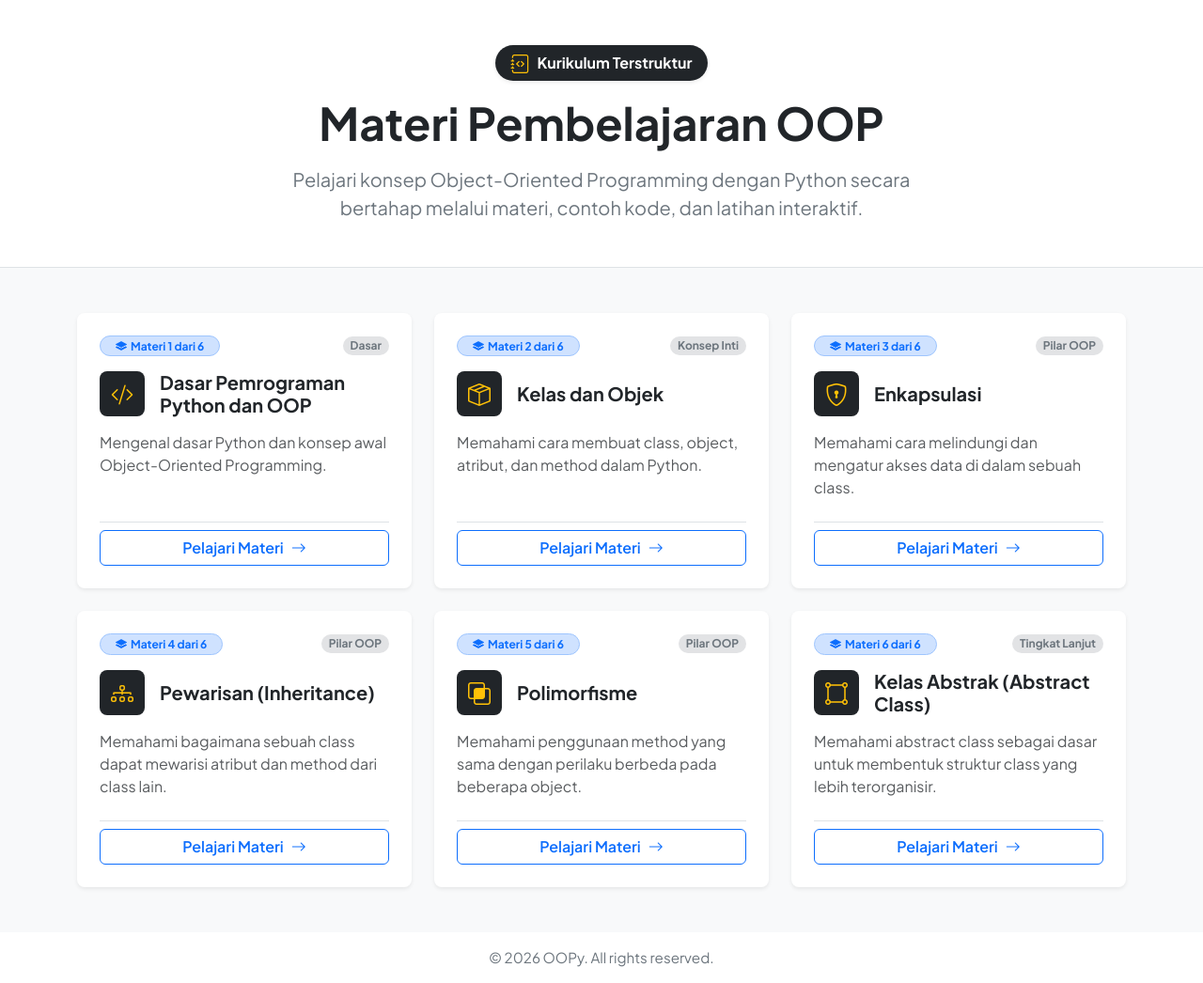
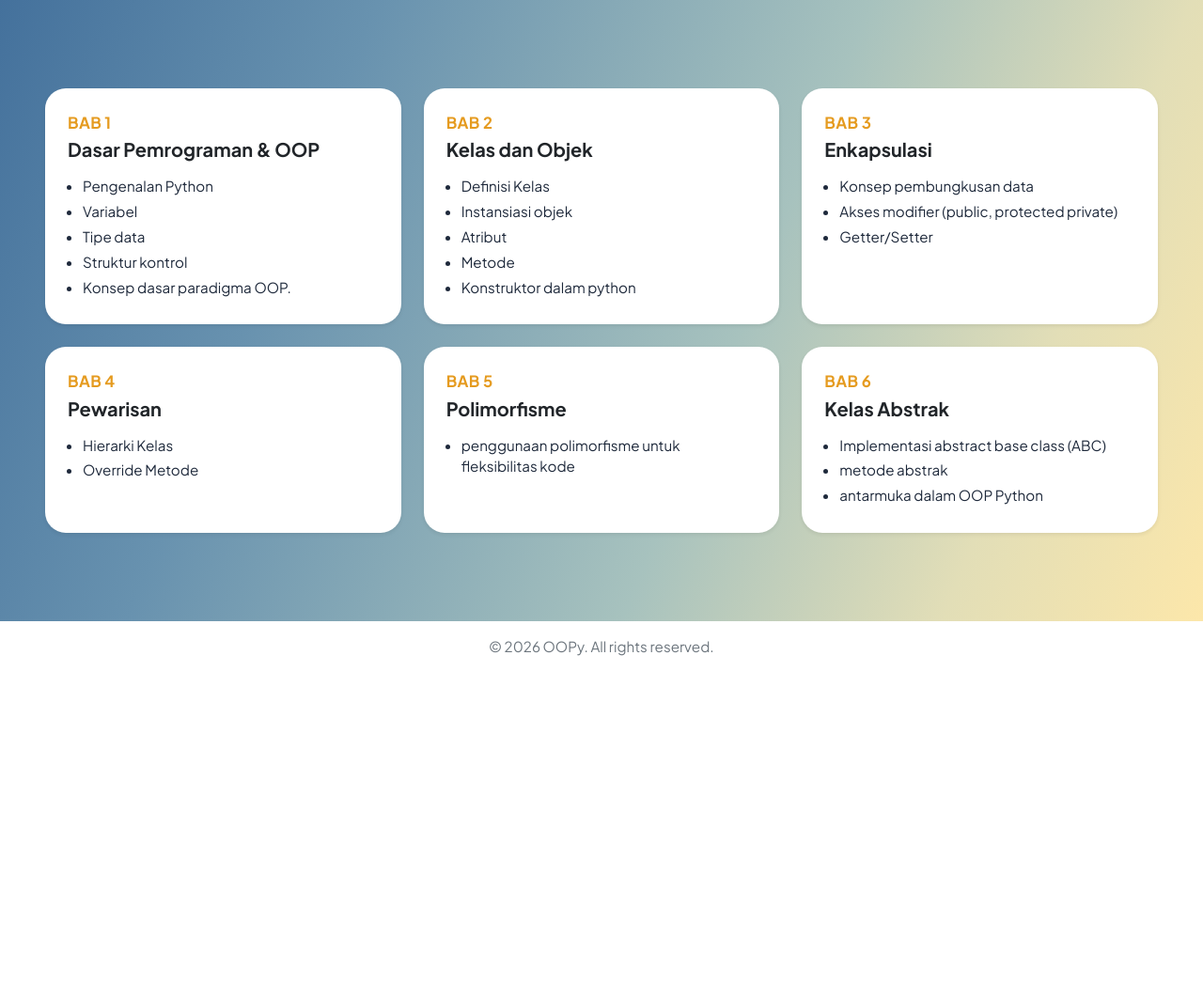
Before and after one commit to shufi7/OOPy, a Laravel app: page /materi in a window 1280 px wide. Shown: the part 84-1130 px from the top of the page at 94% size. After the commit the page ends 782 px from the top, so only its background shows below. Run offline with Laravel 12, Linux system fonts and the light colour scheme.

Commit message:
ubah halaman materi

```diff
--- a/app/Http/Controllers/MateriController.php
+++ b/app/Http/Controllers/MateriController.php
@@ -11,46 +11,59 @@ class MateriController extends Controller
     {
         $materiList = [
             [
-                'nomor' => 1,
-                'judul' => 'Dasar Pemrograman Python dan OOP',
-                'deskripsi' => 'Mengenal dasar Python dan konsep awal Object-Oriented Programming.',
-                'icon' => 'bi-code-slash',
-                'badge' => 'Dasar',
+                'bab' => 'BAB 1',
+                'judul' => 'Dasar Pemrograman & OOP',
+                'poin' => [
+                    'Pengenalan Python',
+                    'Variabel',
+                    'Tipe data',
+                    'Struktur kontrol',
+                    'Konsep dasar paradigma OOP.',
+                ],
             ],
             [
-                'nomor' => 2,
+                'bab' => 'BAB 2',
                 'judul' => 'Kelas dan Objek',
-                'deskripsi' => 'Memahami cara membuat class, object, atribut, dan method dalam Python.',
-                'icon' => 'bi-box-seam',
-                'badge' => 'Konsep Inti',
+                'poin' => [
+                    'Definisi Kelas',
+                    'Instansiasi objek',
+                    'Atribut',
+                    'Metode',
+                    'Konstruktor dalam python',
+                ],
             ],
             [
-                'nomor' => 3,
+                'bab' => 'BAB 3',
                 'judul' => 'Enkapsulasi',
-                'deskripsi' => 'Memahami cara melindungi dan mengatur akses data di dalam sebuah class.',
-                'icon' => 'bi-shield-lock',
-                'badge' => 'Pilar OOP',
+                'poin' => [
+                    'Konsep pembungkusan data',
+                    'Akses modifier (public, protected private)',
+                    'Getter/Setter',
+                ],
             ],
             [
-                'nomor' => 4,
-                'judul' => 'Pewarisan (Inheritance)',
-                'deskripsi' => 'Memahami bagaimana sebuah class dapat mewarisi atribut dan method dari class lain.',
-                'icon' => 'bi-diagram-3',
-                'badge' => 'Pilar OOP',
+                'bab' => 'BAB 4',
+                'judul' => 'Pewarisan',
+                'poin' => [
+                    'Hierarki Kelas',
+                    'Override Metode',
+                ],
             ],
             [
-                'nomor' => 5,
+                'bab' => 'BAB 5',
                 'judul' => 'Polimorfisme',
-                'deskripsi' => 'Memahami penggunaan method yang sama dengan perilaku berbeda pada beberapa object.',
-                'icon' => 'bi-intersect',
-                'badge' => 'Pilar OOP',
+                'poin' => [
+                    'penggunaan polimorfisme untuk fleksibilitas kode',
+                ],
             ],
             [
-                'nomor' => 6,
-                'judul' => 'Kelas Abstrak (Abstract Class)',
-                'deskripsi' => 'Memahami abstract class sebagai dasar untuk membentuk struktur class yang lebih terorganisir.',
-                'icon' => 'bi-bounding-box-circles',
-                'badge' => 'Tingkat Lanjut',
+                'bab' => 'BAB 6',
+                'judul' => 'Kelas Abstrak',
+                'poin' => [
+                    'Implementasi abstract base class (ABC)',
+                    'metode abstrak',
+                    'antarmuka dalam OOP Python',
+                ],
             ],
         ];
 
--- a/resources/views/materi/index.blade.php
+++ b/resources/views/materi/index.blade.php
@@ -1,64 +1,33 @@
 @extends('layouts.app')
 
-@section('title', 'Materi Pembelajaran OOP')
+@section('title', 'Materi')
 
 @section('content')
-{{-- Header Halaman Materi --}}
-<div class="py-5 bg-white border-bottom shadow-sm">
-    <div class="container text-center">
-        <div class="d-inline-flex align-items-center justify-content-center gap-2 mb-3 px-3 py-1 bg-dark text-white rounded-pill shadow-sm">
-            <i class="bi bi-journal-code text-warning fs-5"></i>
-            <span class="fw-bold fs-6">Kurikulum Terstruktur</span>
-        </div>
-        <h1 class="display-5 fw-bold text-dark mb-3">Materi Pembelajaran OOP</h1>
-        <p class="lead text-secondary mx-auto mb-0" style="max-width: 720px;">
-            Pelajari konsep Object-Oriented Programming dengan Python secara bertahap melalui materi, contoh kode, dan latihan interaktif.
-        </p>
-    </div>
-</div>
-
-{{-- Daftar Card Materi --}}
-<div class="py-5 bg-light">
-    <div class="container">
-        <div class="row g-4">
+<div class="materi-section flex-grow-1 d-flex align-items-center py-5">
+    <div class="container-fluid px-lg-5 px-3 py-lg-3">
+        <div class="row g-4 justify-content-center">
             @foreach ($materiList as $materi)
                 <div class="col-12 col-md-6 col-lg-4">
-                    <div class="card h-100 border-0 shadow-sm rounded-3">
-                        <div class="card-body p-4 d-flex flex-column">
-                            {{-- Indikator Urutan & Progress Visual Sederhana --}}
-                            <div class="d-flex justify-content-between align-items-center mb-3">
-                                <span class="badge bg-primary-subtle text-primary border border-primary-subtle rounded-pill px-3 py-1">
-                                    <i class="bi bi-layers-fill me-1"></i>Materi {{ $materi['nomor'] }} dari {{ count($materiList) }}
-                                </span>
-                                @if (isset($materi['badge']))
-                                    <span class="badge bg-secondary-subtle text-secondary rounded-pill px-2 py-1 small">
-                                        {{ $materi['badge'] }}
-                                    </span>
-                                @endif
+                    <div class="card materi-card h-100 border-0 bg-white shadow-sm">
+                        <div class="card-body p-4">
+                            {{-- Label BAB --}}
+                            <div class="materi-bab fw-bold mb-1">
+                                {{ $materi['bab'] }}
                             </div>
 
-                            {{-- Ikon & Judul --}}
-                            <div class="d-flex align-items-center gap-3 mb-3">
-                                <div class="d-inline-flex align-items-center justify-content-center bg-dark text-warning rounded-3 flex-shrink-0" style="width: 48px; height: 48px;">
-                                    <i class="bi {{ $materi['icon'] }} fs-4"></i>
-                                </div>
-                                <h5 class="card-title fw-bold mb-0 text-dark">
-                                    {{ $materi['judul'] }}
-                                </h5>
-                            </div>
+                            {{-- Judul Materi --}}
+                            <h3 class="materi-title fw-bold text-dark mb-3">
+                                {{ $materi['judul'] }}
+                            </h3>
 
-                            {{-- Deskripsi Materi --}}
-                            <p class="card-text text-muted mb-4 flex-grow-1">
-                                {{ $materi['deskripsi'] }}
-                            </p>
-
-                            {{-- Tombol Aksi --}}
-                            <div class="pt-2 border-top">
-                                <a href="#" class="btn btn-outline-primary w-100 fw-semibold d-flex align-items-center justify-content-center gap-2">
-                                    <span>Pelajari Materi</span>
-                                    <i class="bi bi-arrow-right"></i>
-                                </a>
-                            </div>
+                            {{-- Daftar Poin Materi --}}
+                            <ul class="materi-list ps-3 mb-0">
+                                @foreach ($materi['poin'] as $poin)
+                                    <li class="materi-item mb-1">
+                                        {{ $poin }}
+                                    </li>
+                                @endforeach
+                            </ul>
                         </div>
                     </div>
                 </div>
@@ -67,3 +36,49 @@
     </div>
 </div>
 @endsection
+
+@push('styles')
+<style>
+    /* Background Gradient Halaman Materi */
+    .materi-section {
+        background: linear-gradient(112deg, #44719c 0%, #6892af 26%, #a7c2be 60%, #e2deb7 82%, #fce7aa 100%);
+        min-height: calc(100vh - 145px);
+    }
+
+    /* Styling Card Materi */
+    .materi-card {
+        border-radius: 22px;
+        box-shadow: 0 12px 32px rgba(22, 54, 88, 0.12);
+        transition: transform 0.2s ease, box-shadow 0.2s ease;
+    }
+
+    .materi-card:hover {
+        transform: translateY(-3px);
+        box-shadow: 0 16px 36px rgba(22, 54, 88, 0.18);
+    }
+
+    /* Label BAB */
+    .materi-bab {
+        color: #e59b20;
+        font-size: 1.05rem;
+        letter-spacing: 0.3px;
+    }
+
+    /* Judul BAB */
+    .materi-title {
+        font-size: 1.25rem;
+        color: #111827;
+    }
+
+    /* List Poin */
+    .materi-list {
+        list-style-type: disc;
+    }
+
+    .materi-item {
+        color: #1e293b;
+        font-size: 0.95rem;
+        line-height: 1.5;
+    }
+</style>
+@endpush
```
